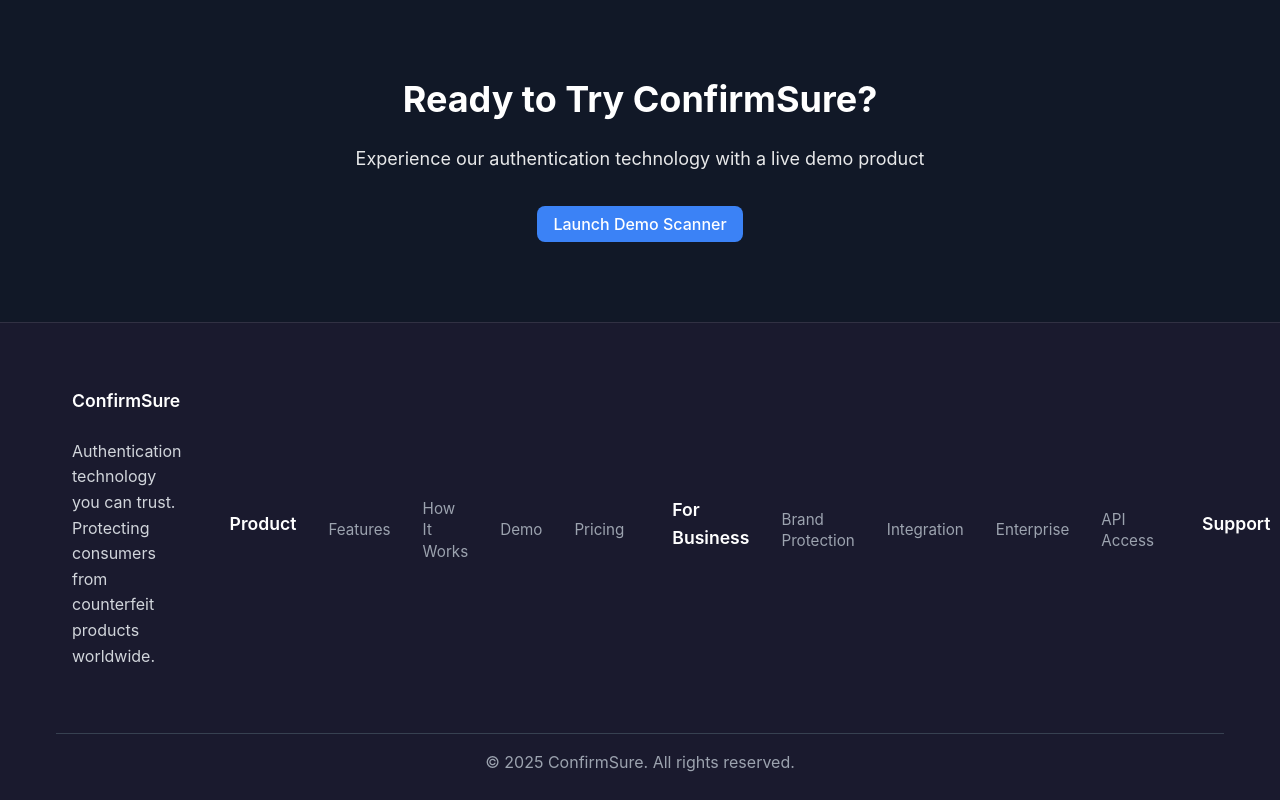
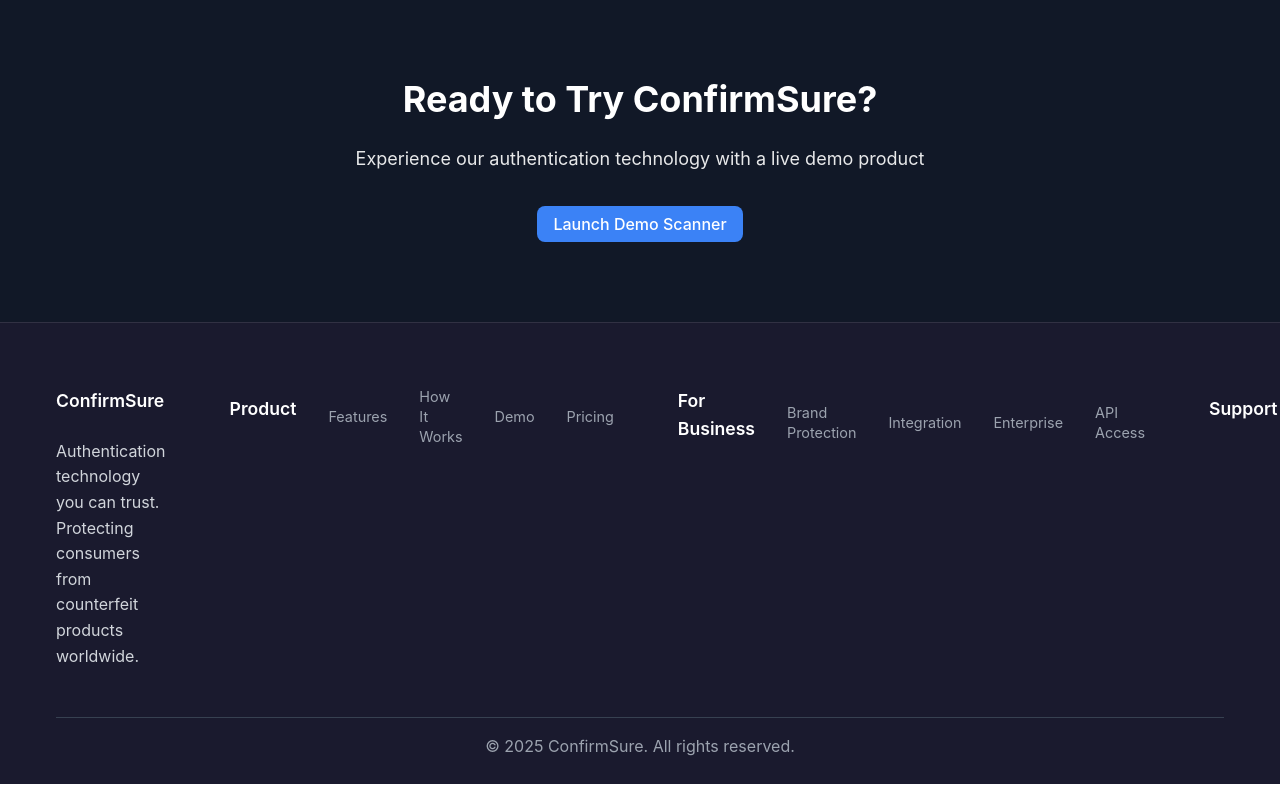
Before and after one commit to Confirmsure-auth/ConfirmSure-V4, a plain HTML site: page index.html in a window 1280 px wide. Shown: the part 1972-2772 px from the top of the page. Drawn offline with Linux system fonts and the light colour scheme.

Commit message:
Fix footer layout to display in proper columns
- Improved grid layout with better spacing and alignment
- Fixed footer to show 4 columns: ConfirmSure info, Product links, For Business links, Support links
- Better responsive breakpoints for mobile display
- Simplified hover effects for cleaner look

```diff
--- a/styles.css
+++ b/styles.css
@@ -380,15 +380,23 @@ footer {
 .footer-content {
     display: grid;
     grid-template-columns: 2fr 1fr 1fr 1fr;
-    gap: 3rem;
-    margin-bottom: 3rem;
-    padding: 0 1rem;
+    gap: 4rem;
+    margin-bottom: 2rem;
+    align-items: start;
+}
+
+@media (max-width: 968px) {
+    .footer-content {
+        grid-template-columns: repeat(2, 1fr);
+        gap: 2rem;
+    }
 }
 
 @media (max-width: 768px) {
     .footer-content {
         grid-template-columns: 1fr;
         gap: 2rem;
+        text-align: center;
     }
 }
 
@@ -403,16 +411,14 @@ footer {
     color: #9ca3af;
     text-decoration: none;
     display: block;
-    margin-bottom: 0.75rem;
-    transition: all 0.3s ease;
-    font-size: 0.95rem;
-    padding: 0.25rem 0;
+    margin-bottom: 0.5rem;
+    transition: color 0.3s ease;
+    font-size: 0.9rem;
     line-height: 1.4;
 }
 
 .footer-section a:hover {
     color: var(--primary-500);
-    transform: translateX(4px);
 }
 
 .footer-section a:focus-visible {
```
